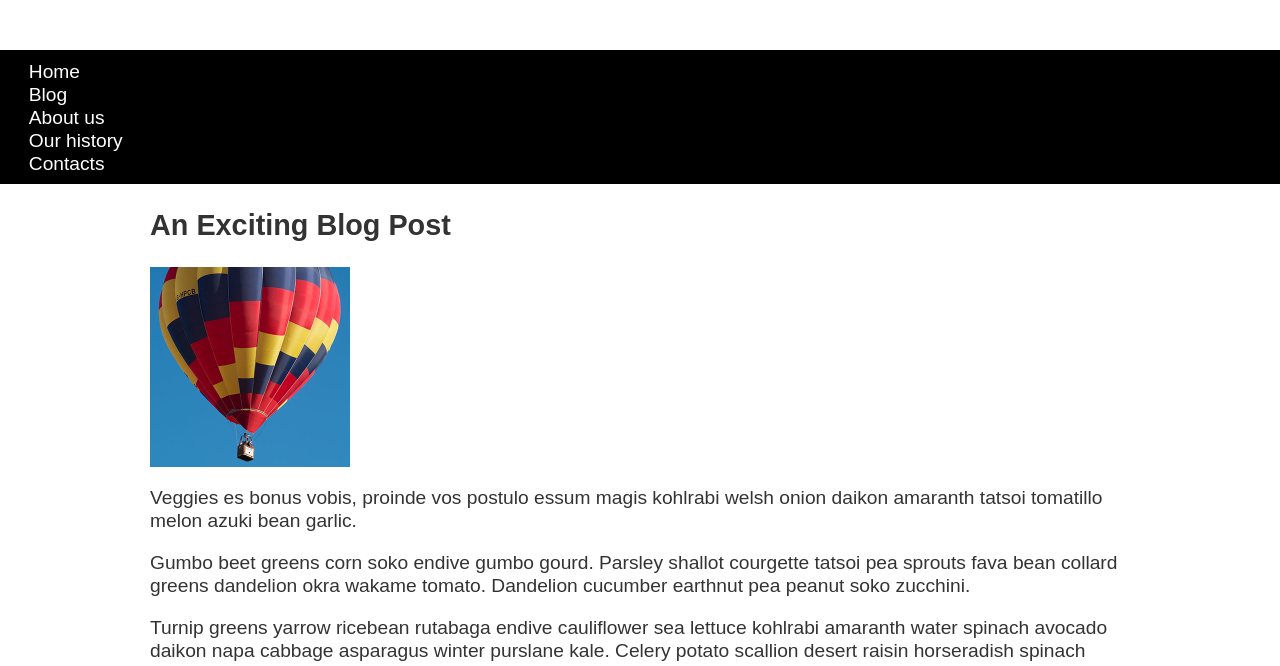
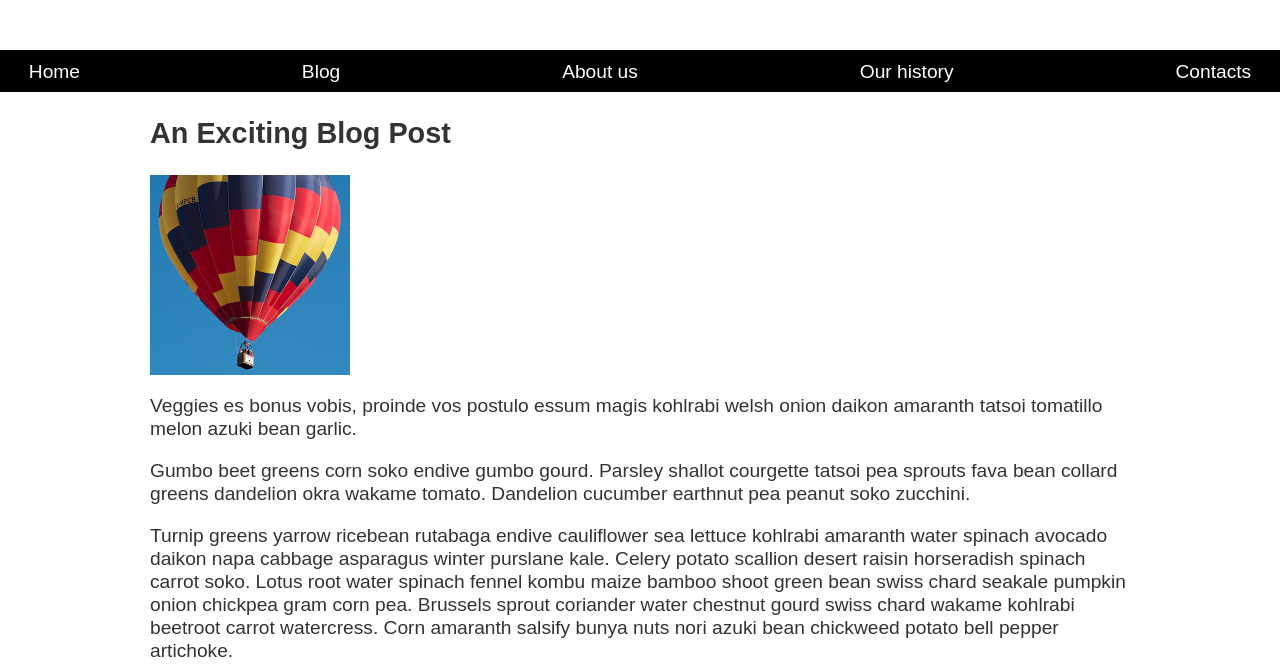
Before and after one commit to MFlores43DC/MFlores43DC.github.io, a plain HTML site: page Assignment 3/Part 4/index.html in a window 1280 px wide. Shown: the part 96-762 px from the top of the page. Drawn offline with Linux system fonts and the light colour scheme.

Commit message:
A3P4: Some styling applied

```diff
--- a/Assignment 3/Part 4/styles.css
+++ b/Assignment 3/Part 4/styles.css
@@ -28,12 +28,17 @@ body {
   nav {
     background-color: #000;
     padding: .5em;
+    position: sticky;
+    top: 0;
   }
 
   nav ul {
     margin: 0;
     padding: 0;
     list-style: none;
+    display: flex;
+    flex-direction: row;
+    justify-content: space-between;
   }
 
   nav a {
```
